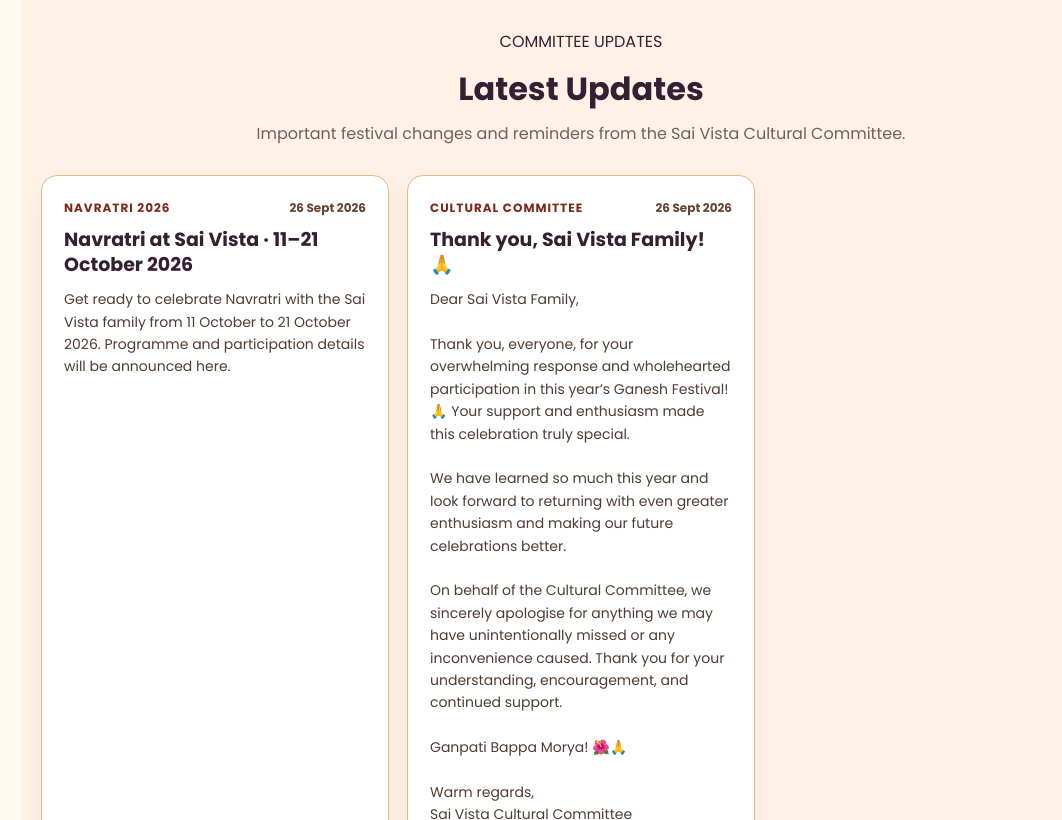
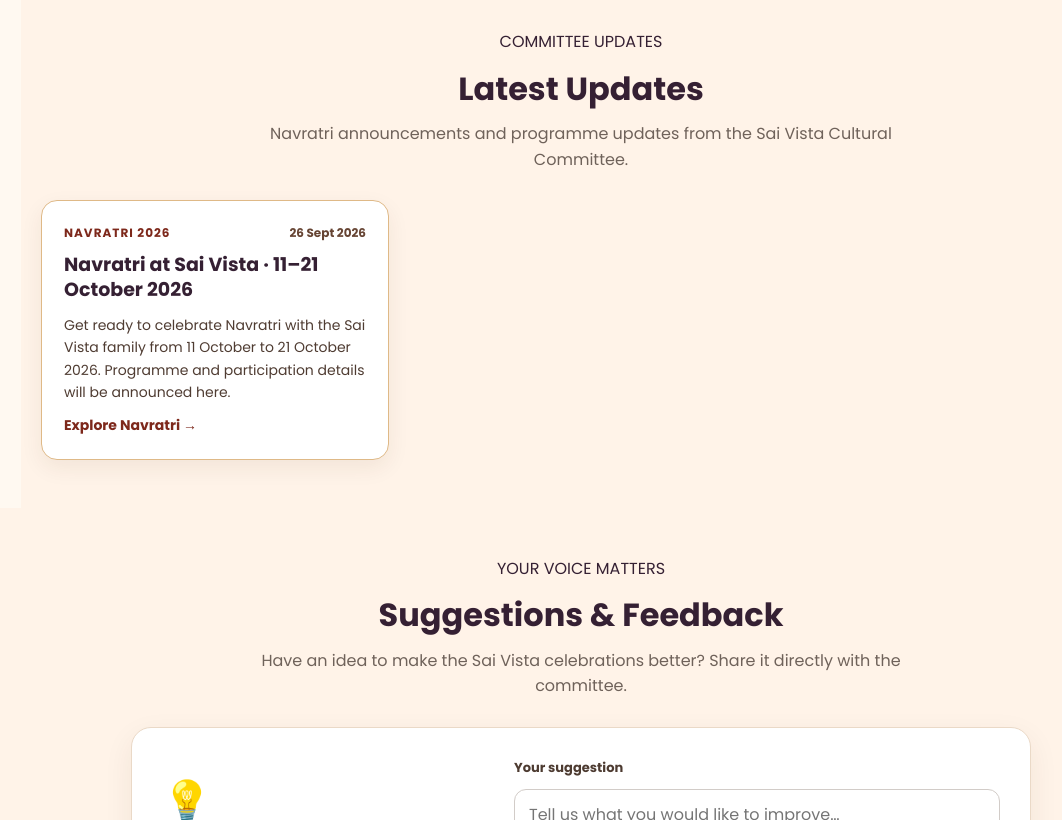
Before and after one commit to paresh218/Sai-Vista-Ganesh-Festival, a plain HTML site: page index.html in a window 1280 px wide. Shown: the part 1980-2800 px from the top of the page, without its empty margins (59-1121 px from the left). Drawn offline with Linux system fonts and the light colour scheme; no server answers.

Commit message:
Updated latest events

```diff
--- a/index.html
+++ b/index.html
@@ -2,7 +2,7 @@
 <html lang="en">
 <head>
   <meta charset="UTF-8">
-  <meta name="site-release" content="2026-09-26-navratri-1">
+  <meta name="site-release" content="2026-09-26-navratri-2">
   <meta name="viewport" content="width=device-width, initial-scale=1.0">
   <meta name="description" content="Sai Vista Navratri Festival 2026 — 11–21 October, community photos, member payments and expenditure.">
   <meta name="theme-color" content="#641847">
@@ -357,7 +357,7 @@
             <div class="section-heading">
                 <span>COMMITTEE UPDATES</span>
                 <h2 id="updatesTitle">Latest Updates</h2>
-                <p>Important festival changes and reminders from the Sai Vista Cultural Committee.</p>
+                <p>Navratri announcements and programme updates from the Sai Vista Cultural Committee.</p>
             </div>
             <div id="updatesList" class="updates-list" aria-live="polite">
                 <p class="empty-state">Loading committee updates…</p>
--- a/navratri-layout.js
+++ b/navratri-layout.js
@@ -23,4 +23,15 @@
   document.getElementById('registration').append(forms);
   const accounts = document.getElementById('accounts');
   document.querySelector('.quick-grid').after(accounts);
+  document.addEventListener('DOMContentLoaded', () => {
+    const message = window.SaiVistaContent?.archivedUpdates.find(update => update.id === 'ganesh-thank-you-2026');
+    if (!message) return;
+    const card = document.createElement('article');
+    card.className = 'update-card';
+    const title = document.createElement('h3'), body = document.createElement('p');
+    title.textContent = message.title;
+    body.textContent = message.body;
+    card.append(title, body);
+    heading.after(card);
+  });
 })();
--- a/site-data.js
+++ b/site-data.js
@@ -89,7 +89,9 @@ window.SaiVistaContent.updates = [
     "body": "Get ready to celebrate Navratri with the Sai Vista family from 11 October to 21 October 2026. Programme and participation details will be announced here.",
     "href": "#home",
     "action": "Explore Navratri"
-  },
+  }
+];
+window.SaiVistaContent.archivedUpdates.push(...[
   {
     "date": "2026-09-26",
     "category": "Cultural Committee",
@@ -99,4 +101,4 @@ window.SaiVistaContent.updates = [
     "href": "#archive",
     "action": "Visit the Ganesh Festival archive"
   }
-];
+]);
```
